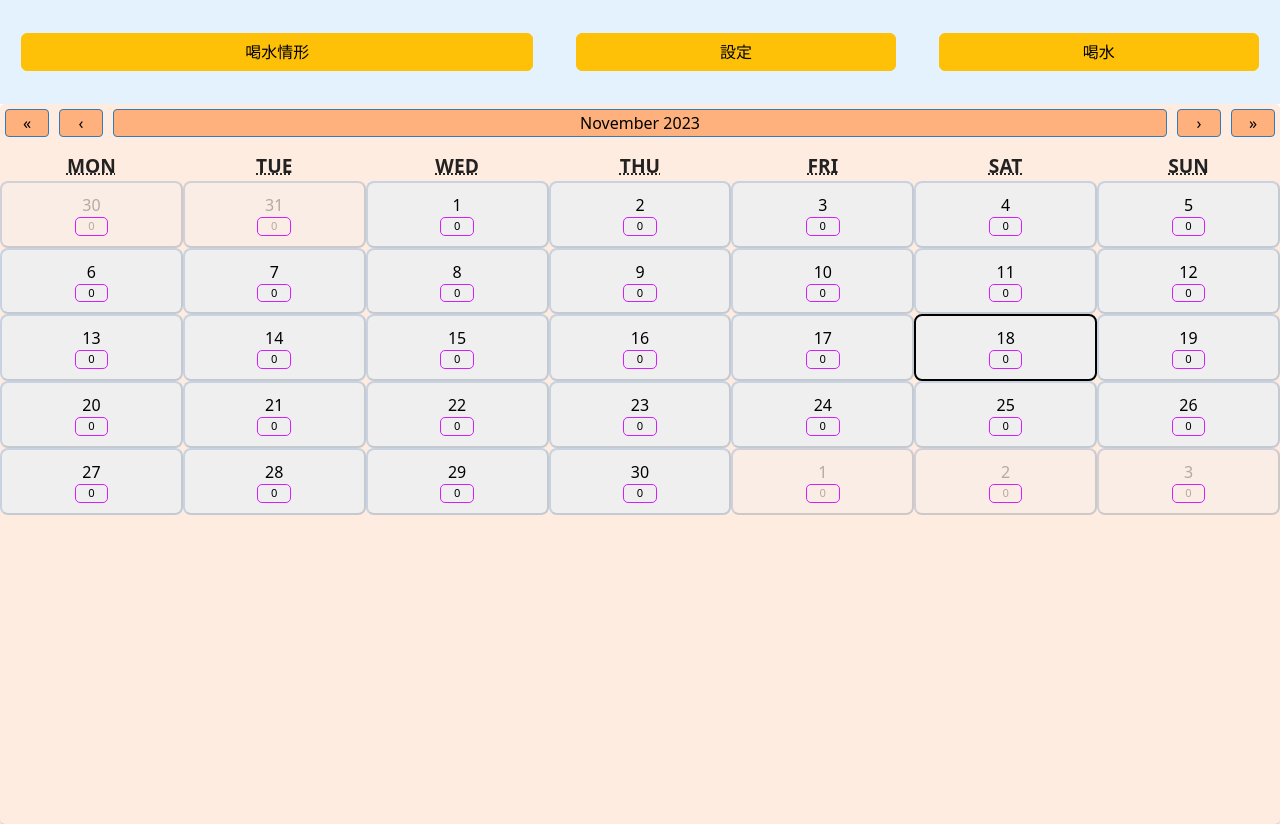
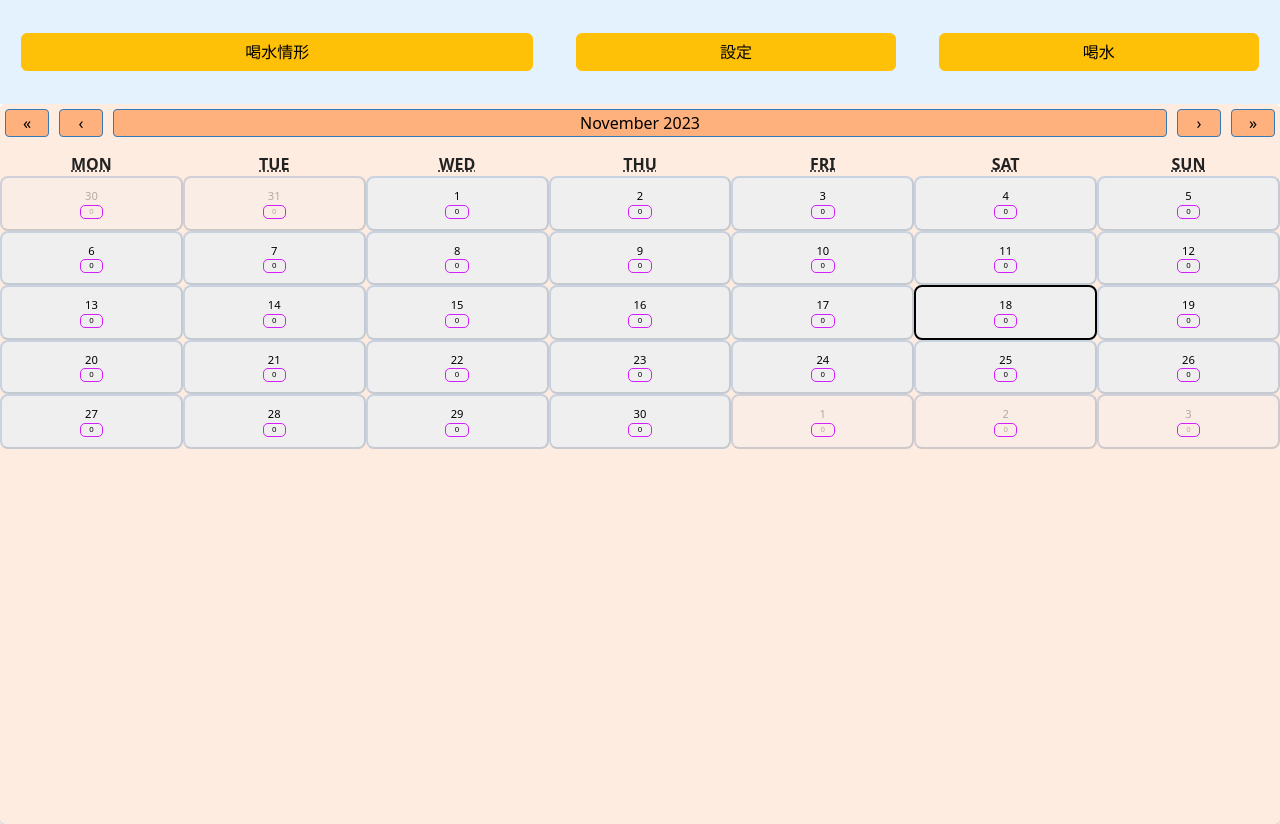
Before and after one commit to Kchoen/ReminderApp, a React (Create React App) app: page / in a window 1280 px wide. Built offline with nearby package versions, Linux system fonts and the light colour scheme.

Commit message:
v3.0.0 a okay prototype

```diff
--- a/src/index.css
+++ b/src/index.css
@@ -46,7 +46,7 @@ code {
 	text-align: center;
 	text-transform: uppercase;
 	font-weight: bold;
-	font-size: 1.2rem;
+	font-size: 1rem;
 }
 
 .react-calendar__tile {
@@ -54,6 +54,7 @@ code {
 	border-radius: 8px;
 	border-color: #1e539e2f;
 	justify-content: center;
+	font-size: 0.7rem;
 }
 .react-calendar__tile--now {
 	border: 2px solid #000000 !important;
```
